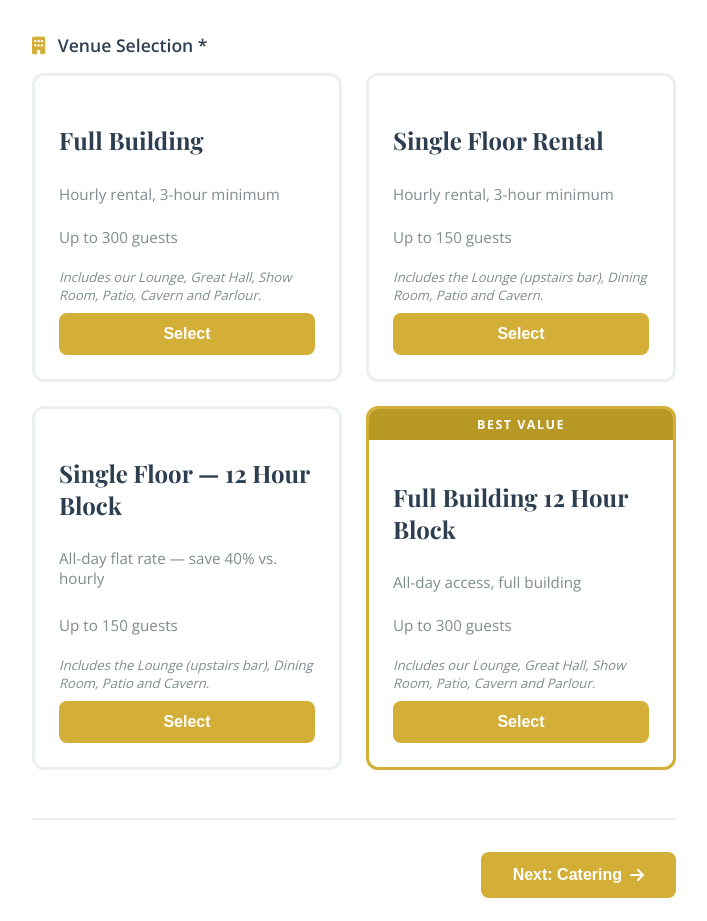
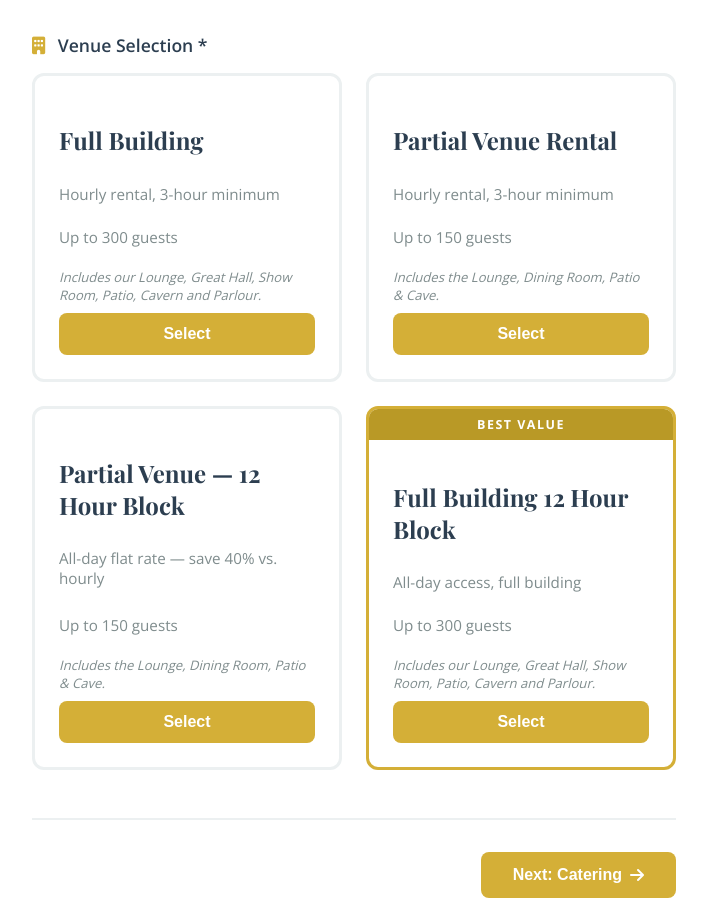
Before and after one commit to create1/stonehouse-wedding-cart, a website with bundled scripts: page index.html in a window 1280 px wide. Shown: the part 1620-2541 px from the top of the page, without its empty margins (40-747 px from the left). Built offline with nearby package versions, Linux system fonts and the light colour scheme.

Commit message:
Rename Single Floor to Partial Venue Rental — Lounge, Dining Room, Patio & Cave
Made-with: Cursor

```diff
--- a/api/wedding/quote.js
+++ b/api/wedding/quote.js
@@ -44,8 +44,8 @@ const FLORAL_INCLUDES = {
 };
 
 const VENUE_NAMES = {
-  partialBuilding:     'Single Floor Rental (Lounge, Dining Room, Patio & Cavern)',
-  partialBuildingFlat: 'Single Floor — 12 Hour Block (Lounge, Dining Room, Patio & Cavern)',
+  partialBuilding:     'Partial Venue Rental — Lounge, Dining Room, Patio & Cave',
+  partialBuildingFlat: 'Partial Venue — 12 Hour Block — Lounge, Dining Room, Patio & Cave',
   fullBuilding:    'Full Building (Hourly)',
   premiumEventCap: 'Full Building — 12-Hour Block',
 };
@@ -191,7 +191,7 @@ function buildEmailHTML({ cart, quote, contact, quoteNumber, eventDate, grandTot
   rows += sh('🏛️ Venue');
   if (venueType) {
     const vName = VENUE_NAMES[venueType] || venueType;
-    const vSub  = venueType === 'partialBuildingFlat'      ? 'Full-day access (12 hours) · 40% off hourly rate · Lounge (upstairs bar), Dining Room, Patio & Cavern'      : venueType === 'partialBuilding'      ? `${venueHours || 5} hours · 3-hour minimum · Lounge (upstairs bar), Dining Room, Patio & Cavern`      : venueType === 'fullBuilding'
+    const vSub  = venueType === 'partialBuildingFlat'      ? 'Full-day access (12 hours) · 40% off hourly rate · Lounge, Dining Room, Patio & Cave'      : venueType === 'partialBuilding'      ? `${venueHours || 5} hours · 3-hour minimum · Lounge, Dining Room, Patio & Cave`      : venueType === 'fullBuilding'
       ? `${venueHours || 5} hours · 3-hour minimum · Lounge, Great Hall, Show Room, Patio, Cavern & Parlour`
       : 'Full-day access · Lounge, Great Hall, Show Room, Patio, Cavern & Parlour';
     rows += r(vName, fmt(venueCost), vSub);
--- a/index.html
+++ b/index.html
@@ -230,12 +230,12 @@
 
               <div class="venue-card" data-venue="partialBuilding">
                 <div class="venue-card-header">
-                  <h3>Single Floor Rental</h3>
+                  <h3>Partial Venue Rental</h3>
                   <div class="venue-price" data-price-display="partialBuilding"></div>
                 </div>
                 <p class="venue-description">Hourly rental, 3-hour minimum</p>
                 <p class="venue-capacity">Up to 150 guests</p>
-                <p class="venue-includes">Includes the Lounge (upstairs bar), Dining Room, Patio and Cavern.</p>
+                <p class="venue-includes">Includes the Lounge, Dining Room, Patio &amp; Cave.</p>
                 <div class="venue-duration" id="duration-partialBuilding" style="display: none;">
                   <label>Duration (hours):</label>
                   <input type="range" class="duration-slider" min="3" max="12" value="5" step="1">
@@ -246,12 +246,12 @@
 
               <div class="venue-card" data-venue="partialBuildingFlat">
                 <div class="venue-card-header">
-                  <h3>Single Floor — 12 Hour Block</h3>
+                  <h3>Partial Venue — 12 Hour Block</h3>
                   <div class="venue-price" data-price-display="partialBuildingFlat"></div>
                 </div>
                 <p class="venue-description">All-day flat rate — save 40% vs. hourly</p>
                 <p class="venue-capacity">Up to 150 guests</p>
-                <p class="venue-includes">Includes the Lounge (upstairs bar), Dining Room, Patio and Cavern.</p>
+                <p class="venue-includes">Includes the Lounge, Dining Room, Patio &amp; Cave.</p>
                 <button class="venue-select-btn">Select</button>
               </div>
 
--- a/src/js/wedding-pricing-config.js
+++ b/src/js/wedding-pricing-config.js
@@ -49,7 +49,7 @@ export const WEDDING_PRICING_CONFIG = {
       },
       partialBuilding: {
         id: 'partialBuilding',
-        name: 'Single Floor Rental',
+        name: 'Partial Venue Rental',
         description: 'Hourly rental, 3-hour minimum',
         minimumHours: 3,
         maximumHours: 12,
@@ -62,7 +62,7 @@ export const WEDDING_PRICING_CONFIG = {
       },
       partialBuildingFlat: {
         id: 'partialBuildingFlat',
-        name: 'Single Floor — 12 Hour Block',
+        name: 'Partial Venue — 12 Hour Block',
         description: 'All-day flat rate, 40% off hourly',
         isFlat: true,
         capacity: 150,
@@ -396,7 +396,7 @@ export const WEDDING_PRICING_CONFIG = {
         partialBuildingFlat: { min: 20, max: 150, ideal: 80 },
         partialBuilding: {
         id: 'partialBuilding',
-        name: 'Single Floor Rental',
+        name: 'Partial Venue Rental',
         description: 'Hourly rental, 3-hour minimum',
         minimumHours: 3,
         maximumHours: 12,
@@ -409,7 +409,7 @@ export const WEDDING_PRICING_CONFIG = {
       },
       partialBuildingFlat: {
         id: 'partialBuildingFlat',
-        name: 'Single Floor — 12 Hour Block',
+        name: 'Partial Venue — 12 Hour Block',
         description: 'All-day flat rate, 40% off hourly',
         isFlat: true,
         capacity: 150,
```
